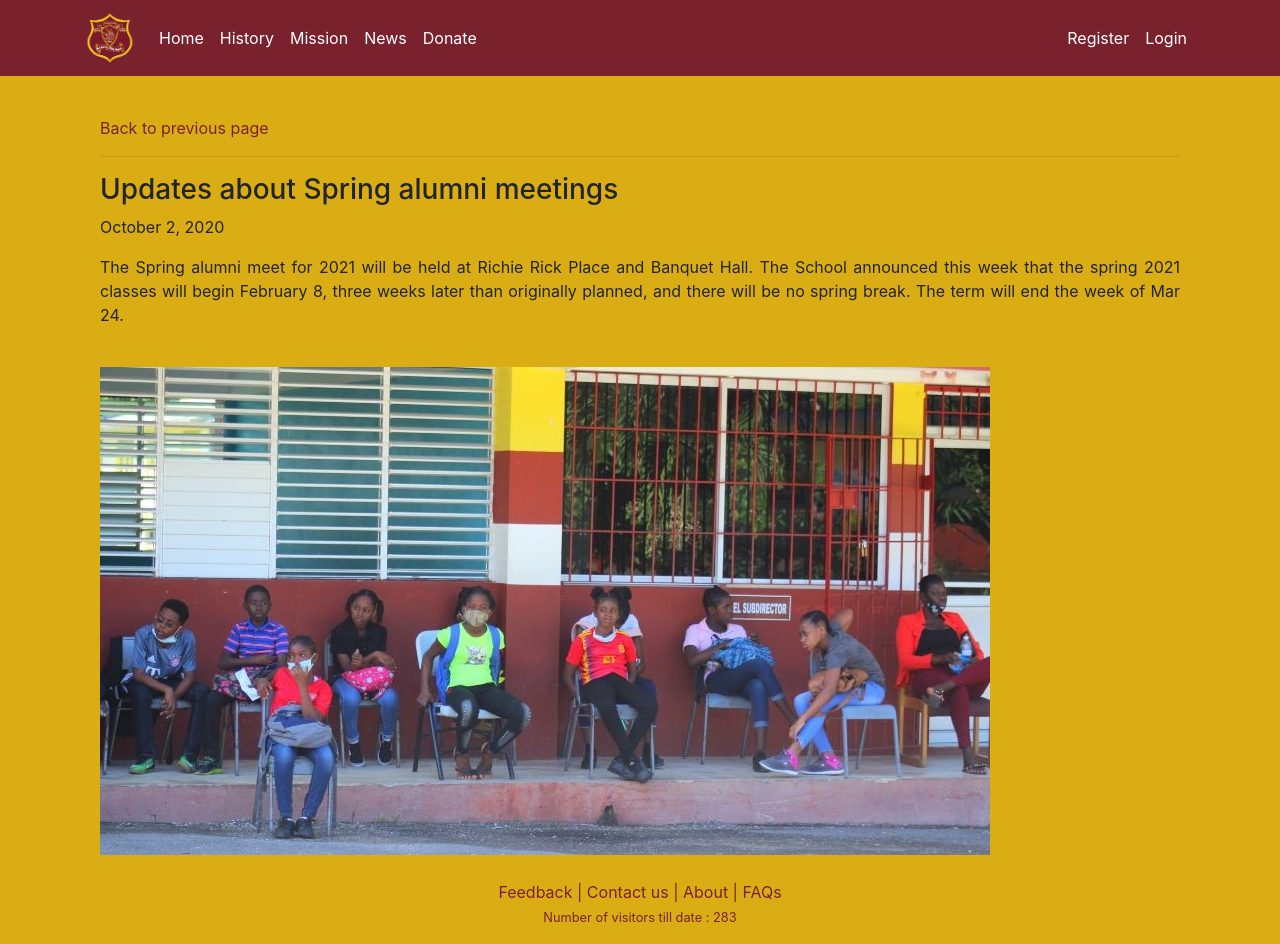
After one commit to pallavitilloo/Maggotty-High-Alumni-Website, a Django app: page /newsdetail/ in a window 1280 px wide. The commit adds this page. Run offline with Django 3.2, Linux system fonts and the light colour scheme; some libraries are stand-ins or nearby versions.

Commit message:
Added News details page

```diff
--- /dev/null
+++ b/Maggotty/templates/Maggotty/newsdetail.html
@@ -0,0 +1,33 @@
+{% extends "Maggotty/layout.html" %}
+{% block title %}
+Events page
+{% endblock %}
+{% block content %}
+{% load static%}
+<div class="container">
+    <div class="row row-content align-items-center">
+        <div class="col col-sm order-sm-first col-md">
+            <medium>
+                <a class="redLink" href="{% url 'news' %}">Back to previous page</a>
+            </medium>
+        <hr/>
+
+        </div>
+    </div>
+    <div class="row row-content align-items-center">
+        <div class="col col-sm order-sm-first col-md">
+            <h3 class="mt-0"> Updates about Spring alumni meetings</h3>
+            <p class="d-none d-sm-block">October 2, 2020<br/>
+            <p style="text-align: justify;">The Spring alumni meet for 2021 will be held at Richie Rick Place and Banquet Hall. The School
+                announced this week that the spring 2021 classes will begin February 8,
+                three weeks later than originally planned, and there will be no spring break. The term will end the week of Mar 24. </p>
+        </div>
+    </div>
+    <br/>
+    <div class="row">
+        <div class="col-md-3">
+            <img src="{% static 'Maggotty/Updates about spring classes.jpg' %}">
+        </div>
+    </div>
+</div>
+{% endblock %}
--- a/Maggotty/urls.py
+++ b/Maggotty/urls.py
@@ -27,4 +27,5 @@ urlpatterns = [
     path("mycart/", views.mycart, name="mycart"),
     path("eventinfo/", views.eventinfo, name="eventinfo"),
     path("eventdetails/", views.eventdetails, name="eventdetails"),
+    path("newsdetail/", views.newsdetail, name="newsdetail"),
 ]
--- a/Maggotty/views.py
+++ b/Maggotty/views.py
@@ -86,6 +86,10 @@ def eventinfo(request):
 def eventdetails(request):
     return render(request, "Maggotty/eventdetails.html")
 
+def newsdetail(request):
+    return render(request, "Maggotty/newsdetail.html")
+
+
 def hello_there(request, name):
 
     return render(
```
Also changed, not shown: Maggotty/templates/Maggotty/news.html (+22 -10 lines), Maggotty/static/Maggotty/Celebrating_school_small.jpg (added), Maggotty/static/Maggotty/Transformed school hass reopens_small.jpg (added), Maggotty/static/Maggotty/Updates about spring classes.jpg, Maggotty/static/Maggotty/Updates_spring_small.jpg (added), db.sqlite3.
